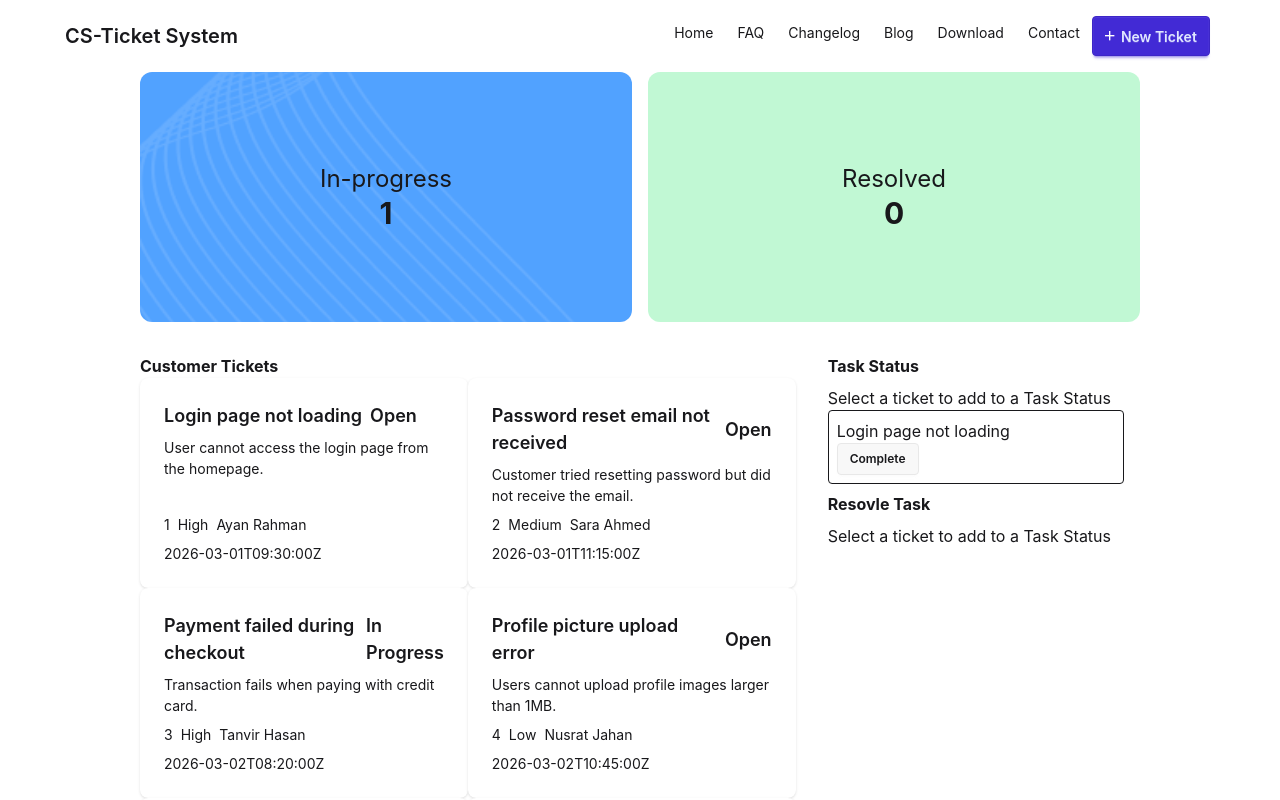
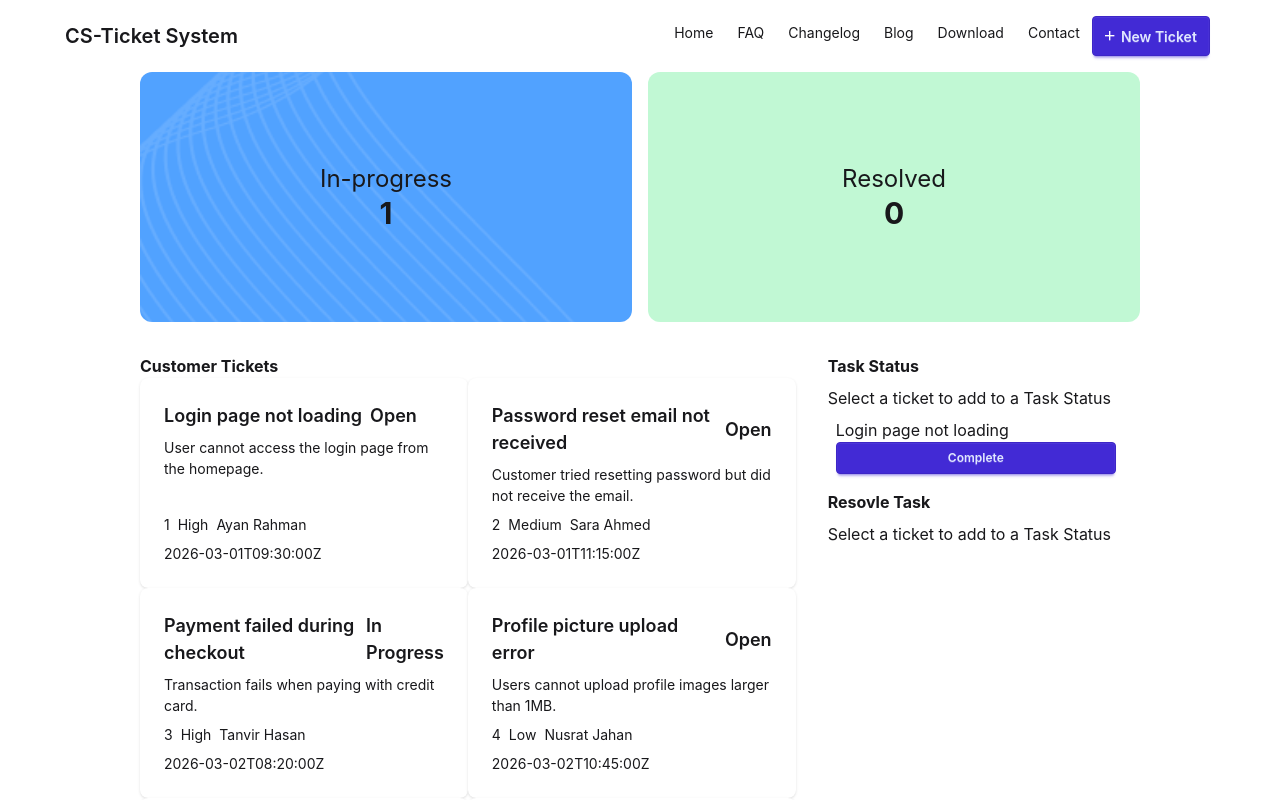
Before and after one commit to fuad875/customer_support_ticket_system, a React (Vite) app: page / in a window 1280 px wide. Both pictures are taken after a click on the element 303 px from the left and 483 px from the top of the page. Shown: the top 800 px of the page. Built offline with nearby package versions, Linux system fonts and the light colour scheme.

Commit message:
finish Resolved and resolved task

```diff
--- a/src/App.jsx
+++ b/src/App.jsx
@@ -28,6 +28,15 @@ const handleInprogress= (ticket) => {
   setSelectedid(select =>({...select,[ticket.id]:true}))
   setInProgress(select => [...select,ticket])
 }
+
+const handleResolved=(ticket) =>{
+  setResolvedTickests(select => [...select,ticket]);
+  setInProgress(select =>
+    select.filter(sel =>sel.id !== ticket.id)
+  )
+}
+
+
 
   return (
     <>
@@ -99,7 +108,7 @@ const handleInprogress= (ticket) => {
             <div className="absolute inset-0 flex flex-col justify-center items-center">
               <div className="text-center">
                 <h2 className="text-2xl">Resolved</h2>
-                <span className="text-3xl font-bold">0</span>
+                <span className="text-3xl font-bold">{resolvedTickets.length}</span>
               </div>
             </div>
           </div>
@@ -113,6 +122,9 @@ const handleInprogress= (ticket) => {
         ticketPromises={ticketPromises}
         handleInprogress={handleInprogress}
         inProgress={inProgress}
+        resolvedTickets={resolvedTickets}
+        handleResolved={handleResolved}
+
         ></CustomersTicket>
       </Suspense>
 
--- a/src/assets/components/CustomersTicket/CustomersTicket.jsx
+++ b/src/assets/components/CustomersTicket/CustomersTicket.jsx
@@ -1,7 +1,7 @@
 import React, { use } from 'react';
 import CustomerCard from '../CustomerCard/CustomerCard';
 
-const CustomersTicket = ({ ticketPromises,handleInprogress,inProgress }) => {
+const CustomersTicket = ({ ticketPromises,handleInprogress,inProgress,resolvedTickets,handleResolved}) => {
 
     const customerData = use(ticketPromises)
     // console.log(customerData);
@@ -16,6 +16,9 @@ const CustomersTicket = ({ ticketPromises,handleInprogress,inProgress }) => {
                          customer={customer}
                           handleInprogress={handleInprogress}
                           inProgress={inProgress}
+                           resolvedTickets={resolvedTickets}
+                           handleResolved={handleResolved}
+
                           ></CustomerCard>)
                     }
                 </div>
@@ -29,9 +32,9 @@ const CustomersTicket = ({ ticketPromises,handleInprogress,inProgress }) => {
                 {
                     inProgress.map(ticket =>
                     (
-                        <div key={ticket.id} className="border p-2 mb-2 rounded">
+                        <div key={ticket.id} className="card  p-2 mb-2 rounded">
                         <p>{ticket.title}</p>
-                        <button className='btn btn-sm'>Complete</button>
+                        <button onClick={()=>handleResolved(ticket)} className='btn btn-sm btn-primary'>Complete</button>
                         </div>
 
 
@@ -40,9 +43,18 @@ const CustomersTicket = ({ ticketPromises,handleInprogress,inProgress }) => {
                 }
                 </div>
 
-               <div>
+               <div card>
                 <h1 className="font-bold mb-2">Resovle Task</h1>
                 <p>Select a ticket to add to a Task Status</p>
+                {
+                    resolvedTickets.map(ticket =>
+
+                     <div key={ticket.id} className="card  p-2 mb-2 rounded">
+                      {ticket.title}
+                     </div>
+
+                    )
+                }
                 </div>
             </div>
 
```
